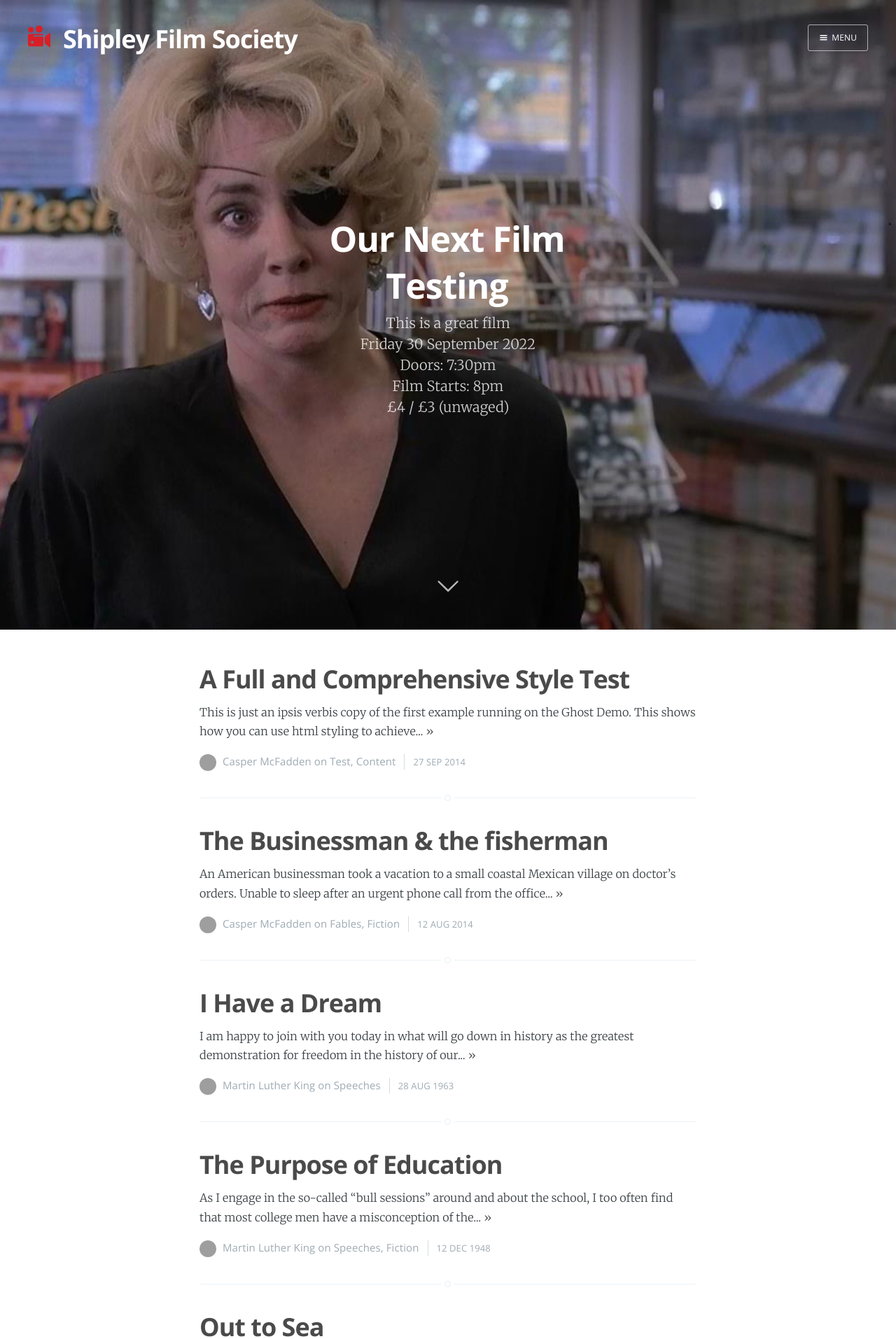
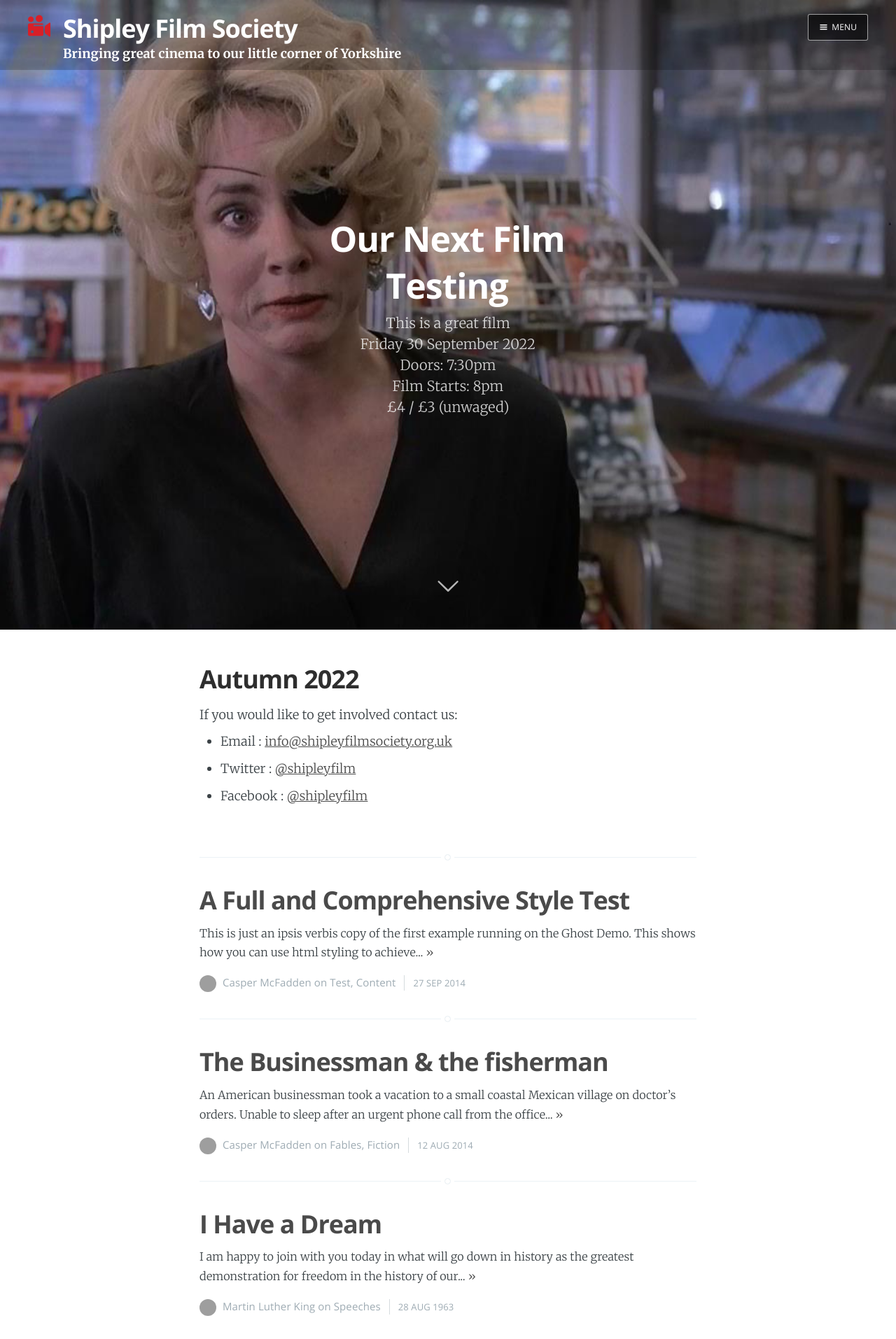
Before and after one commit to caprenter/shipley-film-society, a Jekyll site: the page built from index.html, in a window 1280 px wide. Shown: the top 1914 px of the page at 70% size. Built offline with Jekyll 4.4.1, drawn with Linux system fonts in a browser that asks for light colours; nearby versions of some CDN libraries; the list of posts is cut into pages by our own code; grey boxes are pictures that could not be loaded.

Commit message:
Issue #8 just playing around with a newsite
Gets the about page configured
The front page has aminor update
Put the main navigation in an includes file
General messing about

It's better than the version on the version2 branch so should be merged

```diff
--- a/_config.yml
+++ b/_config.yml
@@ -14,9 +14,10 @@ email: info@shipleyfilmsociety.org.uk
 description: >- # this means to ignore newlines until "baseurl:"
  Shipley Film Society is a community run pop-up cinema, bringing great films from around the world to our little corner of Yorkshire.
 
+logo: 'assets/images/favicon_large.png' # No leading slash!
 author: Shipley Film Society
 #url: "http://www.shipleyfilmsociety.org.uk/" # the base hostname & protocol for your site, e.g. http://example.com
-baseurl: "" # the subpath of your site, e.g. /blog
+baseurl: "/" # the subpath of your site, e.g. /blog
 #google_analytics: UA-111111111-1
 #twitter:
 #  username:
--- /dev/null
+++ b/_includes/image.html
@@ -0,0 +1,4 @@
+<figure class="image">
+    <img src="{{ include.url }}" alt="{{ include.description }}">
+    <figcaption>{{ include.description }}</figcaption>
+</figure>
--- /dev/null
+++ b/_includes/main.md
@@ -0,0 +1,49 @@
+<article class="post">
+  <header class="post-header">
+    <h2 class="post-title">Autumn 2022</h2>
+  </header>
+  <section class="post-excerpt">
+    <div markdown="1">
+
+      If you would like to get involved contact us:
+    </div>
+
+    <ul>
+      <li>Email <i class="fa fa-envelope-o"></i>: <a style="display:inline" href="mailto:info@shipleyfilmsociety.org.uk">info@shipleyfilmsociety.org.uk</a></li>
+      <li>Twitter <i class="fa fa-twitter"></i>: <a style="display:inline" href="http://twitter.com/shipleyfilm" title="Find us on Twitter">@shipleyfilm</a></li>
+      <li>Facebook <i class="fa fa-facebook"></i>: <a style="display:inline" href="http://facebook.com/shipleyfilm" title="Find us on Facebook">@shipleyfilm</a></li>
+    </ul>
+  </section>
+
+</article>
+
+
+<!--NEXT SHOWING BLOCK
+
+<div id='stacks_out_7829_page0' class='stacks_out'>
+  <div id='stacks_in_7829_page0' class='stacks_in text_stack'>
+    <span style="font-size:24px; color:#FF6666;font-weight:bold; ">Next Showing:</span>
+  </div>
+</div>
+<div id='stacks_out_4705_page0' class='stacks_out'>
+  <div id='stacks_in_4705_page0' class='stacks_in image_stack'>
+    <div class='centered_image' >
+        <a href="{{ page.link }}/" title="{{ page.film-title }} • {{ page.date }}"><img class='imageStyle' src='files/{{ page.film-image }}' alt='Stacks Image 4706' /></a>
+    </div>
+  </div>
+</div>
+<div id='stacks_out_8158_page0' class='stacks_out'>
+  <div id='stacks_in_8158_page0' class='stacks_in com_joeworkman_stacks_link_stack'>
+    <div id='stacks_out_8166_page0' class='stacks_out'>
+      <div id='stacks_in_8166_page0' class='stacks_in text_stack'>
+        <span style="font-size:21px; color:#FF6666;font-weight:bold; ">{{ page.film-title }} - CANCELLED<br /></span>
+        <span style="font-size:13px; color:#4C4C4C;font-weight:bold; ">Certificate {{ page.certificate }}<br />{{ page.date }}<br />Doors open {{ page.doors }}, film starts {{ page.starts }}<br />&pound;{{ page.full-price }} (&pound;{{ page.discount-price }} unwaged)<br /></span>
+        <span style="font-size:13px; color:#4C4C4C;font-weight:bold; ">Please bring a donation for Bradford Met Foodbank<br /></span>
+        <br />Two brothers are taken by a father they only knew from a single photograph on a journey into the wilderness&hellip;
+      </div>
+    </div>
+    <div id='stacks_out_8162_page0' class='stacks_out'>
+      <div id='stacks_in_8162_page0' class='stacks_in text_stack'>
+        <a href="{{ page.link }}/" title="Smoke • 3 April 2020"><span style="font-size:15px; font-weight:bold; ">More details&hellip;</span></a>
+      </div>
+    </div>
--- /dev/null
+++ b/_includes/nav.html
@@ -0,0 +1,10 @@
+<nav class="main-nav overlay clearfix">
+    {% if site.logo %}<a class="blog-logo" href="{{ site.baseurl }}"><img src="{{ site.baseurl }}{{ site.logo }}" alt="Blog Logo" /></a>{% endif %}
+    {% if site.name %}
+        <h2 class="blog-logo"><a href="{{ site.baseurl }}">{{ site.name }}</a></h2>
+    {% endif %}
+    {% if page.navigation %}
+        <a class="menu-button icon-menu" href="#"><span class="word">Menu</span></a>
+    {% endif %}
+    <div class="blog-logo strapline">Bringing great cinema to our little corner of Yorkshire</div>
+</nav>
--- a/_includes/navigation.html
+++ b/_includes/navigation.html
@@ -6,14 +6,15 @@
     <ul>
         <li class="nav-home {% if page.current == 'home' %} nav-current{% endif %}" role="presentation"><a href="{{ site.baseurl }}">Home</a></li>
         <li class="nav-about {% if page.current == 'about' %} nav-current{% endif %}" role="presentation"><a href="{{ site.baseurl }}about">About</a></li>
-        <li class="nav-fables {% if page.url contains 'fables' %} nav-current{% endif %}" role="presentation"><a href="{{ site.baseurl }}tag/fables">Fables</a></li>
+        <li class="nav-about {% if page.current == 'about' %} nav-current{% endif %}" role="presentation"><a href="{{ site.baseurl }}contact">Contact</a></li>
+        <!--<li class="nav-fables {% if page.url contains 'fables' %} nav-current{% endif %}" role="presentation"><a href="{{ site.baseurl }}tag/fables">Fables</a></li>
         <li class="nav-speeches {% if page.url contains 'speeches' %} nav-current{% endif %}" role="presentation"><a href="{{ site.baseurl }}tag/speeches">Speeches</a></li>
         <li class="nav-fiction {% if page.url contains 'fiction' %} nav-current{% endif %}" role="presentation"><a href="{{ site.baseurl }}tag/fiction">Fiction</a></li>
         <li class="nav-author {% if page.url contains 'casper' %} nav-current{% endif %}" role="presentation"><a href="{{ site.baseurl }}author/casper">Casper</a></li>
         <li class="nav-author {% if page.url contains 'edgar' %} nav-current{% endif %}" role="presentation"><a href="{{ site.baseurl }}author/edgar">Edgar</a></li>
         <li class="nav-author {% if page.url contains 'abraham' %} nav-current{% endif %}" role="presentation"><a href="{{ site.baseurl }}author/abraham">Abraham</a></li>
         <li class="nav-author {% if page.url contains 'martin' %} nav-current{% endif %}" role="presentation"><a href="{{ site.baseurl }}author/martin">Martin</a></li>
-        <li class="nav-author {% if page.url contains 'lewis' %} nav-current{% endif %}" role="presentation"><a href="{{ site.baseurl }}author/lewis">Lewis</a></li>
+        <li class="nav-author {% if page.url contains 'lewis' %} nav-current{% endif %}" role="presentation"><a href="{{ site.baseurl }}author/lewis">Lewis</a></li>-->
     </ul>
     <a class="subscribe-button icon-feed" href="{{ site.baseurl }}feed.xml">Subscribe</a>
 </div>
--- a/assets/css/screen.css
+++ b/assets/css/screen.css
@@ -224,6 +224,10 @@ h1 {
 h2 {
     font-size: 3.6rem;
     letter-spacing: -1px;
+}
+
+h2.blog-logo {
+    margin-bottom:0;
 }
 
 h3 {
@@ -596,7 +600,7 @@ body.nav-opened .site-wrapper {
 
 .main-nav {
     position: relative;
-    padding: 35px 40px;
+    padding: 20px 40px 10px;
     margin: 0 0 30px 0;
 }
 
@@ -863,6 +867,13 @@ h2.blog-logo a {
     height: 38px;
     padding: 1px 0 5px 0;
     width: auto;
+}
+
+div.blog-logo {
+    clear: both;
+    color: #fff;
+    padding-left: 50px;
+    font-weight: 700;
 }
 
 .menu-button {
@@ -902,7 +913,9 @@ h2.blog-logo a {
 .nav-closed .menu-button {
     color: #fff;
     border-color: rgba(255, 255, 255, 0.6);
-}
+    background: rgba(0,0,0,0.5);
+}
+
 .nav-closed .menu-button:hover {
     color: #222;
 }
@@ -943,6 +956,7 @@ h2.blog-logo a {
     height: 70px;
     border: none;
     background: linear-gradient(to bottom, rgba(0,0,0,0.2) 0%,rgba(0,0,0,0) 100%);
+    background: rgba(0,0,0,0.2);
 }
 .no-cover .main-nav.overlay {
     background: none;
@@ -1190,6 +1204,11 @@ body.page-template .post-title {
     -webkit-transform: translateX(-50%); /* for Safari and iOS */
     -ms-transform: translateX(-50%); /* for IE9 */
     transform: translateX(-50%);
+}
+
+figcaption {
+    font-style: italic;
+    text-align: center;
 }
 
 .footnotes {
--- a/index.html
+++ b/index.html
@@ -12,15 +12,8 @@ film: test
 <!-- The tag above means - insert everything in this file into the [body] of the default.hbs template -->
 
 <!-- The big featured header  -->
-<header class="main-header {% if page.cover %}"
-        style="background-image: url({{ site.baseurl }}{{ page.cover }}) {% else %}no-cover{% endif %}">
-    <nav class="main-nav overlay clearfix">
-        {% if page.logo %}<a class="blog-logo" href="{{ site.baseurl }}"><img src="{{ site.baseurl }}{{ page.logo }}" alt="Blog Logo" /></a>{% endif %}
-        {% if site.name %}<h2 class="blog-logo"><a href="{{ site.baseurl }}">{{ site.name }}</a></h2>{% endif %}
-        {% if page.navigation %}
-            <a class="menu-button icon-menu" href="#"><span class="word">Menu</span></a>
-        {% endif %}
-    </nav>
+<header class="main-header {% if page.cover %}" style="background-image: url({{ site.baseurl }}{{ page.cover }}) {% else %}no-cover{% endif %}">
+    {% include nav.html %}
     <div class="vertical">
         <div class="main-header-content inner">
             <h1 class="page-title">Our Next Film</h1>
@@ -38,9 +31,11 @@ film: test
 </header>
 
 <!-- The main content area on the homepage -->
-<main id="content" class="content" role="main">
+<main id="content" class="content" role="main" markdown="1">
+    {% include main.md %}
 
     <!-- The tag below includes the post loop - partials/loop.hbs -->
+
     {% include loop.html %}
 
 </main>
```
Also changed, not shown: _layouts/page.html (+1 -6 lines), about.md (+35 -38 lines), about/index.md (deleted, +0 -13 lines).
